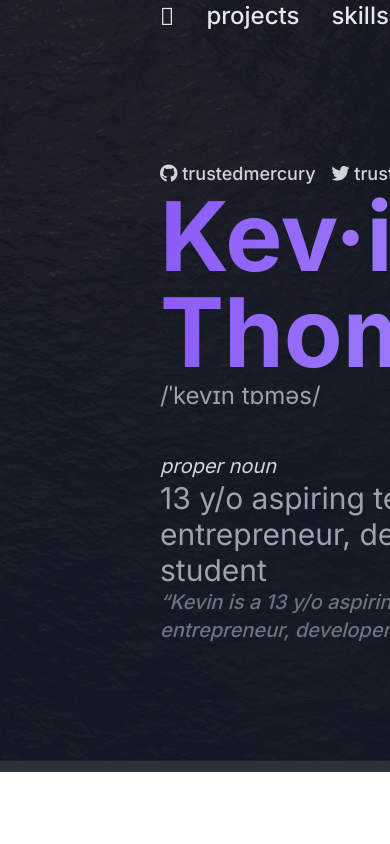
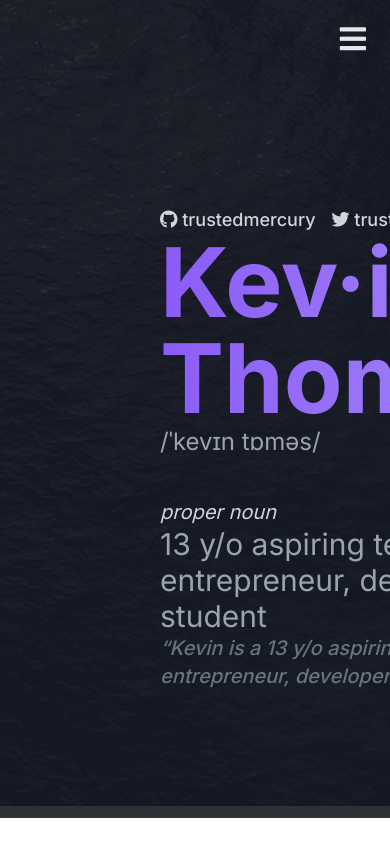
Before and after one commit to kevinjosethomas/kevinjosethomas, a Next.js app: page / in a window 390 px wide. Built offline with nearby package versions, Linux system fonts and the light colour scheme; a web font is replaced by a local one.

Commit message:
Made Navbar responsive

```diff
--- a/src/components/Navbar.js
+++ b/src/components/Navbar.js
@@ -1,4 +1,5 @@
 import Link from "next/link";
+import { Fragment } from "react";
 import { useRouter } from "next/router";
 
 export const Navbar = (props) => {
@@ -7,7 +8,7 @@ export const Navbar = (props) => {
 
   let padding;
   if (router.pathname === "/" || router.pathname === "/skills") {
-    padding = "pl-40 2xl:pl-52 xl:pt-10 2xl:pt-20"
+    padding = "md:pl-20 xl:pl-40 2xl:pl-52 md:pt-10 2xl:pt-20"
   } else if (router.pathname === "/projects") {
     padding = "xl:px-16 2xl:px-52 xl:pt-10 2xl:pt-20"
   } else {
@@ -15,7 +16,8 @@ export const Navbar = (props) => {
   }
 
   return (
-    <nav className={`flex flex-row items-center justify-start w-full ${padding}`}>
+    <Fragment>
+      <nav className={`hidden md:flex flex-row items-center justify-start w-full ${padding}`}>
         <Link href="/">
           <a className="mr-4 font-medium text-2xl text-gray-200 hover:text-gray-400"><i className="fal fa-home" /></a>
         </Link>
@@ -31,6 +33,10 @@ export const Navbar = (props) => {
           className="ml-4 font-inter font-medium text-2xl text-gray-200 hover:text-gray-400"
         >blog</a>
       </nav>
+      <nav className="flex md:hidden flex-row items-center justify-end p-6 w-full">
+        <i className="fas fa-bars text-3xl text-gray-200" />
+      </nav>
+    </Fragment>
   )
 
 }
```
Lines whose indentation alone changed are shown as unchanged.
